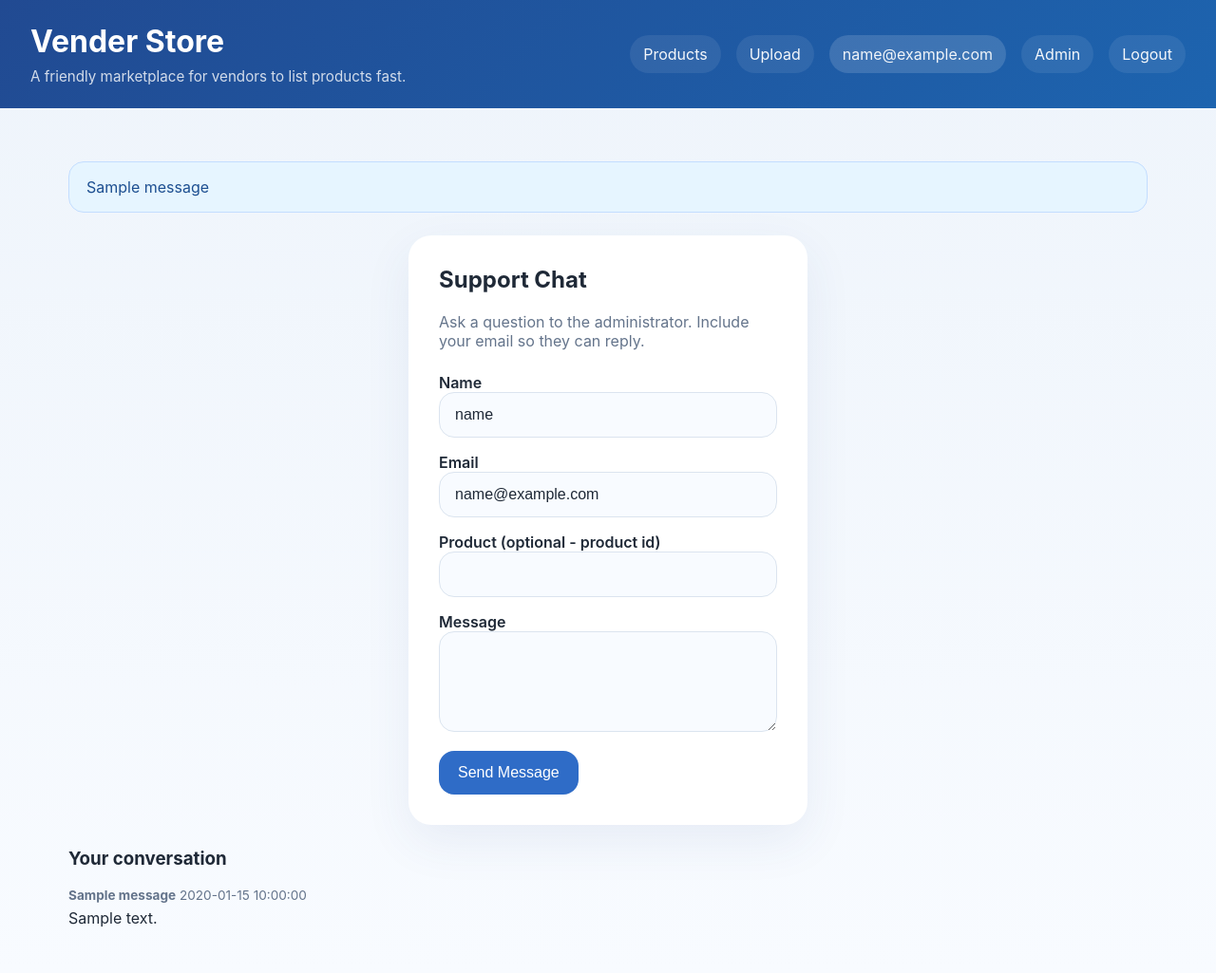
After one commit to samuelatoli/vender.store, a Flask app: page /chat in a window 1280 px wide. The commit adds this page. Shown: the whole page at 95% size. Run offline with Flask 3, Linux system fonts and the light colour scheme; the visitor is signed in with stand-in values (Sample User, id 1); tables that the repository leaves empty hold one stand-in row (values such as "Sample post"); one stand-in notice (Sample message) is shown.

Commit message:
Add support chat (user messages, admin views, reply), templates, styles, and tests

```diff
--- a/app.py
+++ b/app.py
@@ -50,6 +50,16 @@ def init_db():
         created_at TIMESTAMP DEFAULT CURRENT_TIMESTAMP,
         FOREIGN KEY(product_id) REFERENCES products(id),
         FOREIGN KEY(payment_method_id) REFERENCES payment_methods(id)
+    )''')
+    c.execute('''CREATE TABLE IF NOT EXISTS messages (
+        id INTEGER PRIMARY KEY AUTOINCREMENT,
+        product_id INTEGER,
+        user_id INTEGER,
+        name TEXT,
+        email TEXT,
+        message TEXT NOT NULL,
+        sender TEXT NOT NULL,
+        created_at TIMESTAMP DEFAULT CURRENT_TIMESTAMP
     )''')
 
     # Add legacy schema migration support for older databases.
@@ -239,6 +249,69 @@ def admin_transactions():
     return render_template('admin_transactions.html', transactions=rows)
 
 
+@app.route('/chat', methods=['GET', 'POST'])
+def chat():
+    # public support chat; if logged in, prefill name/email
+    conn = get_db_connection()
+    if request.method == 'POST':
+        name = request.form.get('name', '').strip()
+        email = request.form.get('email', '').strip()
+        product_id = request.form.get('product_id')
+        message = request.form.get('message', '').strip()
+        sender = 'user'
+        user_id = session.get('user_id')
+        if not message or not (name and email):
+            flash('Name, email and message are required.')
+            return redirect(url_for('chat'))
+        try:
+            pid = int(product_id) if product_id else None
+        except ValueError:
+            pid = None
+        conn.execute('INSERT INTO messages (product_id, user_id, name, email, message, sender) VALUES (?, ?, ?, ?, ?, ?)', (pid, user_id, name, email, message, sender))
+        conn.commit()
+        flash('Message sent. An administrator will reply.')
+        return redirect(url_for('chat'))
+
+    # show recent messages from this user email if present in session
+    user_email = session.get('email')
+    msgs = []
+    if user_email:
+        msgs = conn.execute('SELECT * FROM messages WHERE email = ? ORDER BY created_at DESC LIMIT 50', (user_email,)).fetchall()
+    conn.close()
+    return render_template('chat.html', messages=msgs, user_email=user_email)
+
+
+@app.route('/admin/chats')
+def admin_chats():
+    if not user_is_admin():
+        flash('Administrator access required.')
+        return redirect(url_for('index'))
+    conn = get_db_connection()
+    rows = conn.execute('SELECT DISTINCT email, name FROM messages ORDER BY created_at DESC').fetchall()
+    conn.close()
+    return render_template('admin_chats.html', conversations=rows)
+
+
+@app.route('/admin/chats/<email>', methods=['GET', 'POST'])
+def admin_chat_view(email):
+    if not user_is_admin():
+        flash('Administrator access required.')
+        return redirect(url_for('index'))
+    conn = get_db_connection()
+    if request.method == 'POST':
+        # admin reply
+        text = request.form.get('message', '').strip()
+        if text:
+            conn.execute('INSERT INTO messages (product_id, user_id, name, email, message, sender) VALUES (?, ?, ?, ?, ?, ?)', (None, session.get('user_id'), None, email, text, 'admin'))
+            conn.commit()
+            flash('Reply sent.')
+            return redirect(url_for('admin_chat_view', email=email))
+
+    msgs = conn.execute('SELECT * FROM messages WHERE email = ? ORDER BY created_at ASC', (email,)).fetchall()
+    conn.close()
+    return render_template('admin_chat_view.html', email=email, messages=msgs)
+
+
 @app.route('/admin/payments', methods=['GET', 'POST'])
 def admin_payments():
     if not user_is_admin():
--- a/static/style.css
+++ b/static/style.css
@@ -371,6 +371,14 @@ button:hover {
 .payment-box form select, .payment-box form input, .payment-box form textarea { width:100%; padding:10px; border-radius:10px; border:1px solid var(--border); }
 .payment-box form button { margin-top:12px }
 
+.chat-history { margin-top: 24px }
+.chat-list { list-style:none;padding:0 }
+.chat-list li { margin-bottom: 12px; }
+.chat-user .chat-body { background: #fff; padding:12px; border-radius:12px; display:inline-block }
+.chat-admin .chat-body { background: #eaf2ff; padding:12px; border-radius:12px; display:inline-block }
+.chat-meta { font-size:0.85rem; color:var(--muted); margin-bottom:6px }
+.chat-list.admin { max-height: 60vh; overflow:auto }
+
 .payment-list strong {
   display: block;
   margin-bottom: 6px;
--- /dev/null
+++ b/templates/chat.html
@@ -0,0 +1,28 @@
+{% extends 'base.html' %}
+{% block content %}
+  <div class="auth-card">
+    <h2>Support Chat</h2>
+    <p>Ask a question to the administrator. Include your email so they can reply.</p>
+    <form method="post">
+      <label>Name<br><input type="text" name="name" value="{{ session.get('email') and session.get('email').split('@')[0] or '' }}" required></label>
+      <label>Email<br><input type="email" name="email" value="{{ session.get('email') or '' }}" required></label>
+      <label>Product (optional - product id)<br><input type="text" name="product_id"></label>
+      <label>Message<br><textarea name="message" rows="4" required></textarea></label>
+      <button type="submit">Send Message</button>
+    </form>
+  </div>
+
+  {% if messages %}
+  <section class="chat-history">
+    <h3>Your conversation</h3>
+    <ul class="chat-list">
+      {% for m in messages %}
+      <li class="chat-{{ m['sender'] }}">
+        <div class="chat-meta"><strong>{{ m['name'] or m['email'] }}</strong> <span class="muted">{{ m['created_at'] }}</span></div>
+        <div class="chat-body">{{ m['message'] }}</div>
+      </li>
+      {% endfor %}
+    </ul>
+  </section>
+  {% endif %}
+{% endblock %}
```
Also changed, not shown: templates/admin_chat_view.html (added, +32 -0 lines), templates/admin_chats.html (added, +33 -0 lines), tests/test_chat.py (added, +59 -0 lines).
